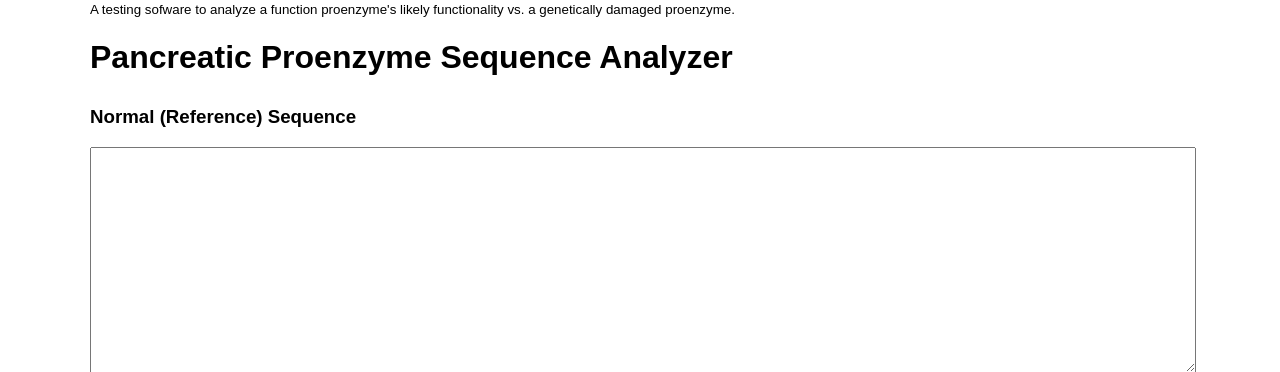
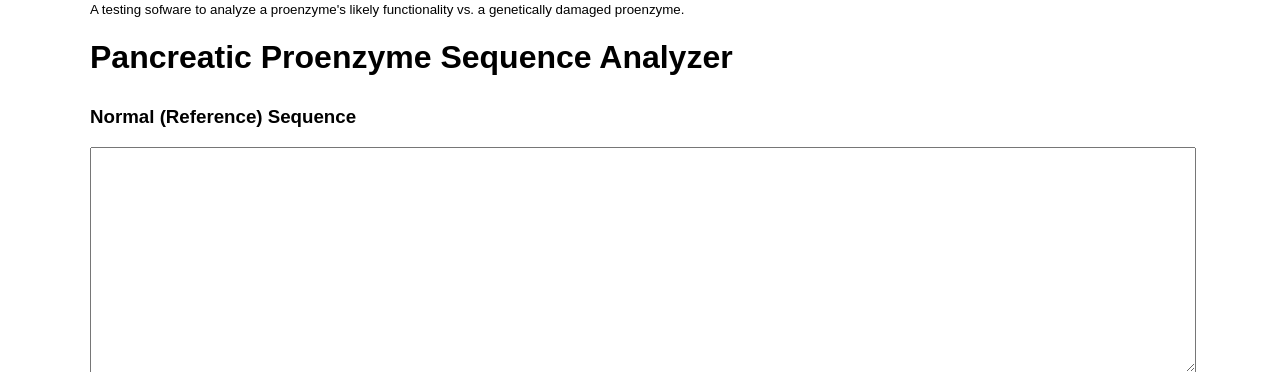
Before and after one commit to nareddyt1-cell/Backend1, a Flask app: page / in a window 1280 px wide. Shown: the top 372 px of the page. Run offline with Flask 2, Linux system fonts and the light colour scheme.

Commit message:
Update index.html

```diff
--- a/templates/index.html
+++ b/templates/index.html
@@ -3,7 +3,7 @@
 <head>
 <meta charset="UTF-8">
 <title>Pancreatic Proenzyme Sequence Analyzer</title>
-<small>A testing sofware to analyze a function proenzyme's likely functionality vs. a genetically damaged proenzyme.</small>
+
 <style>
 body {
     font-family: Arial, sans-serif;
@@ -57,7 +57,7 @@ button {
 </head>
 
 <body>
-
+<small>A testing sofware to analyze a proenzyme's likely functionality vs. a genetically damaged proenzyme.</small>
 <h1>Pancreatic Proenzyme Sequence Analyzer</h1>
 
 <div class="section">
```
